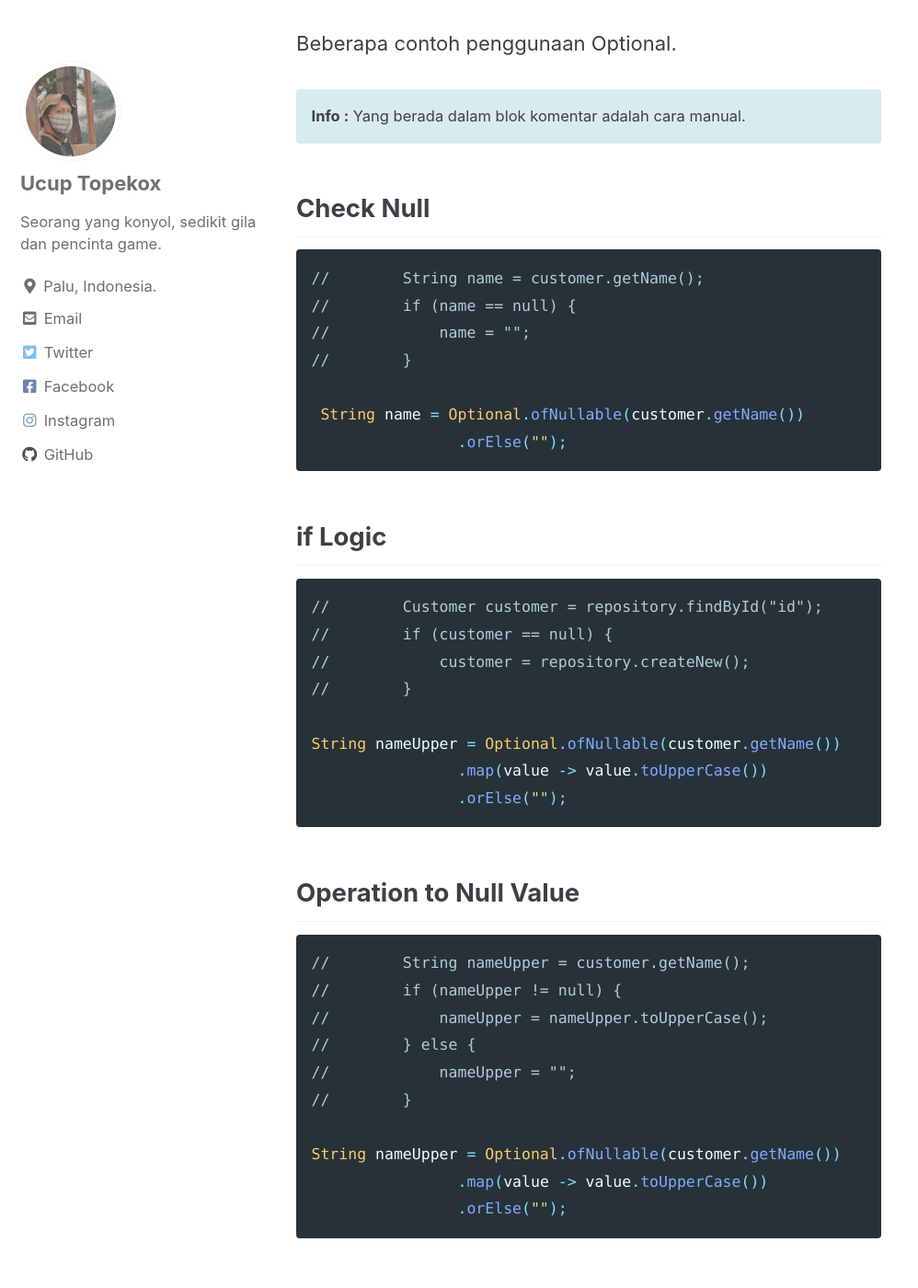
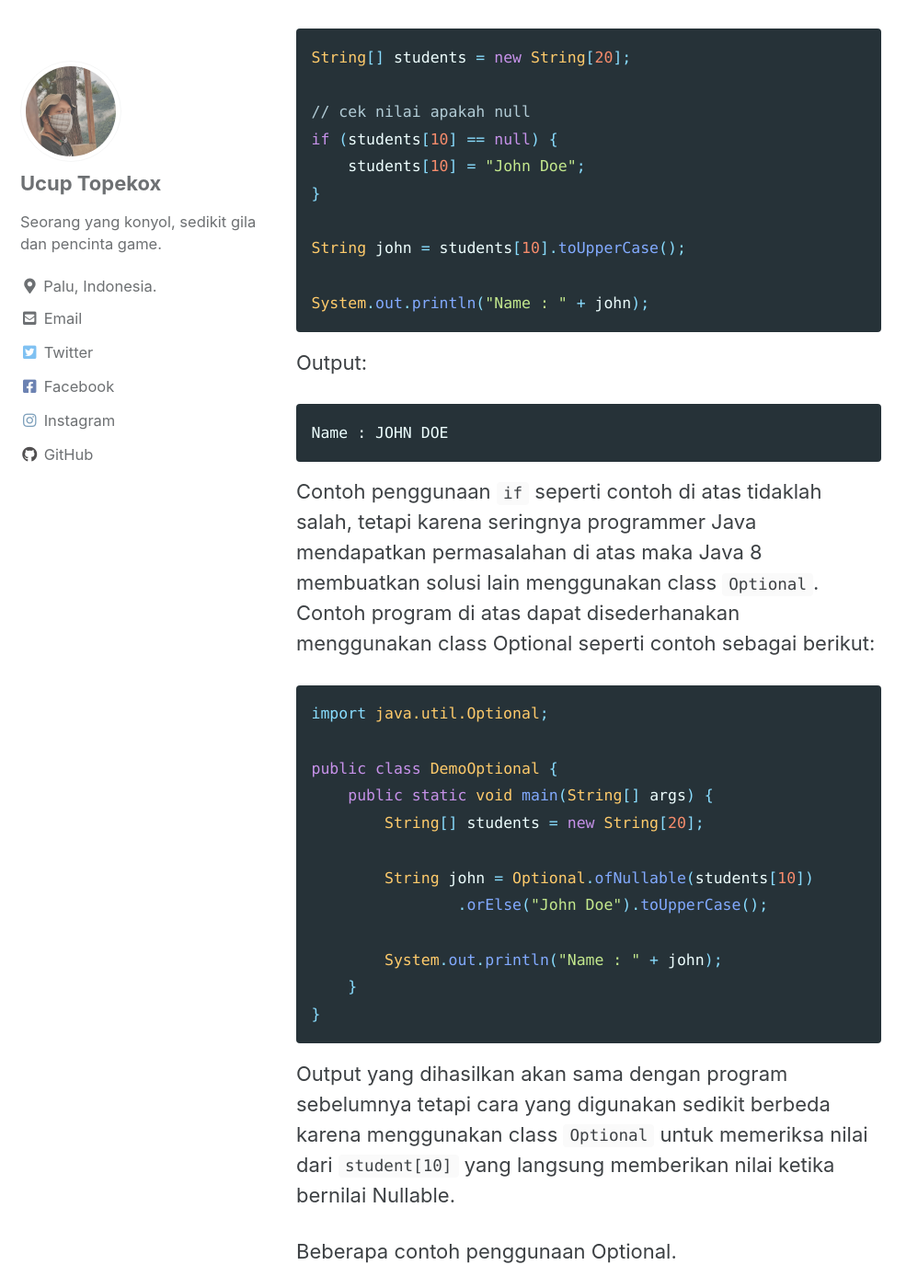
Before and after one commit to TopekoX/topekox.github.io, a Jekyll site: the page built from _posts/2022-05-02-java-optional.markdown, in a window 1280 px wide and 1400 px high, scrolled down 1377 px. Shown: the whole window at 92% size, without its empty margins (0-998 px from the left). Built offline with Jekyll 4.4.1, drawn with Linux system fonts in a browser that asks for light colours; cached includes are drawn as plain includes; some of the changed text lies outside the part shown.

Commit message:
tambah favicon

````diff
--- a/_includes/head/custom.html
+++ b/_includes/head/custom.html
@@ -3,4 +3,5 @@
 <!-- insert favicons. use https://realfavicongenerator.net/ -->
 
 <meta name="google-site-verification" content="nF49LBqn_vyCZMfJ3Z4q66IaTtq97NRYt8BKDpzOBJs" />
+<link rel="icon" type="image/x-icon" href="/favicon.ico">
 <!-- end custom head snippets -->
--- a/_posts/2022-05-02-java-optional.markdown
+++ b/_posts/2022-05-02-java-optional.markdown
@@ -44,6 +44,43 @@ Exception in thread "main" java.lang.NullPointerException: Cannot invoke "String
 
 Nah untuk mengatasinya biasanya dibuatkan statement pemilihan `if else` untuk menghandle exception tersebut misalnya seperti di bawah ini:
 
+```java
+String[] students = new String[20];
+
+// cek nilai apakah null
+if (students[10] == null) {
+    students[10] = "John Doe";
+}
+
+String john = students[10].toUpperCase();
+
+System.out.println("Name : " + john);
+```
+
+Output:
+
+```bash
+Name : JOHN DOE
+```
+
+Contoh penggunaan `if` seperti contoh di atas tidaklah salah, tetapi karena seringnya programmer Java mendapatkan permasalahan di atas maka Java 8 membuatkan solusi lain menggunakan class `Optional`. Contoh program di atas dapat disederhanakan menggunakan class Optional seperti contoh sebagai berikut:
+
+```java
+import java.util.Optional;
+
+public class DemoOptional {
+    public static void main(String[] args) {
+        String[] students = new String[20];
+
+        String john = Optional.ofNullable(students[10])
+                .orElse("John Doe").toUpperCase();
+
+        System.out.println("Name : " + john);
+    }
+}
+```
+
+Output yang dihasilkan akan sama dengan program sebelumnya tetapi cara yang digunakan sedikit berbeda karena menggunakan class `Optional` untuk memeriksa nilai dari `student[10]` yang langsung memberikan nilai ketika bernilai Nullable.
 
 Beberapa contoh penggunaan Optional.
 
````
Also changed, not shown: favicon.ico (added).
